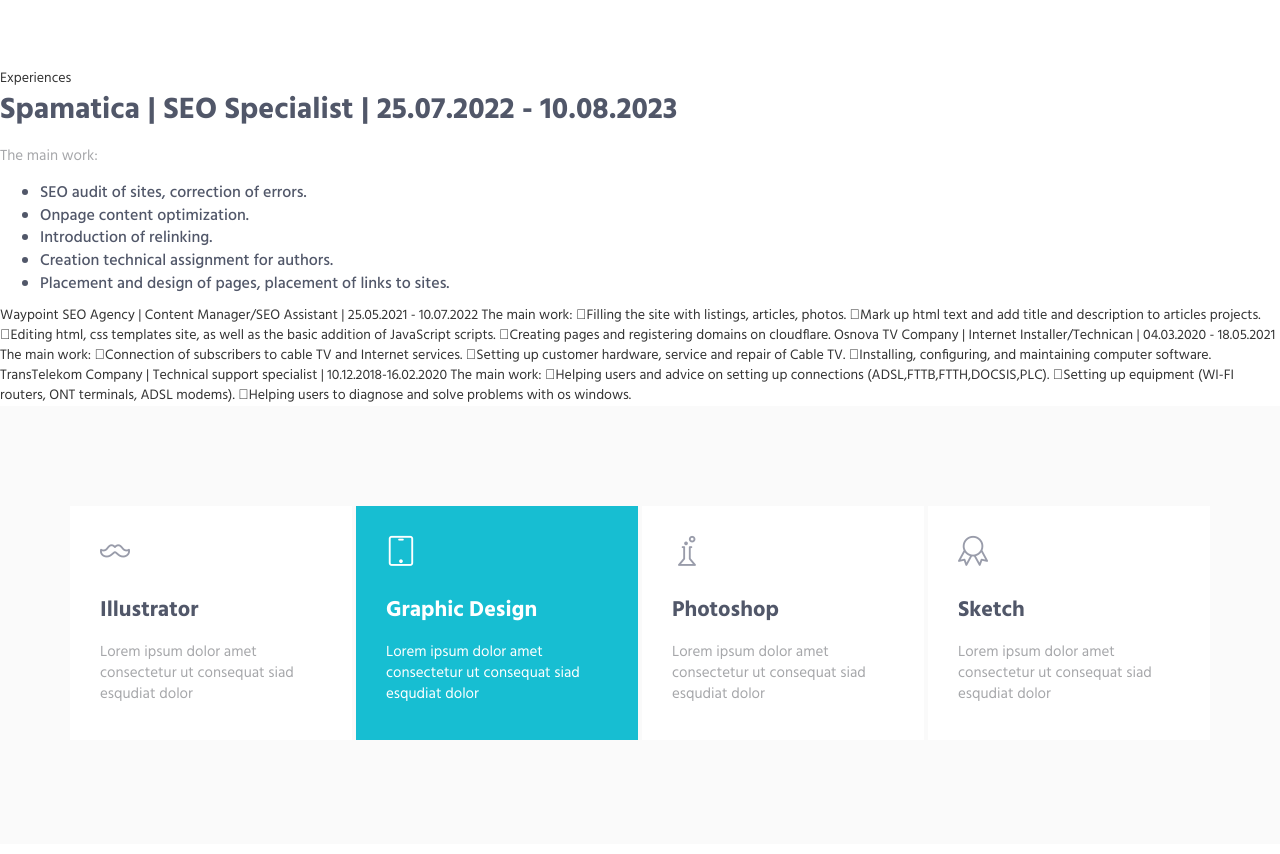
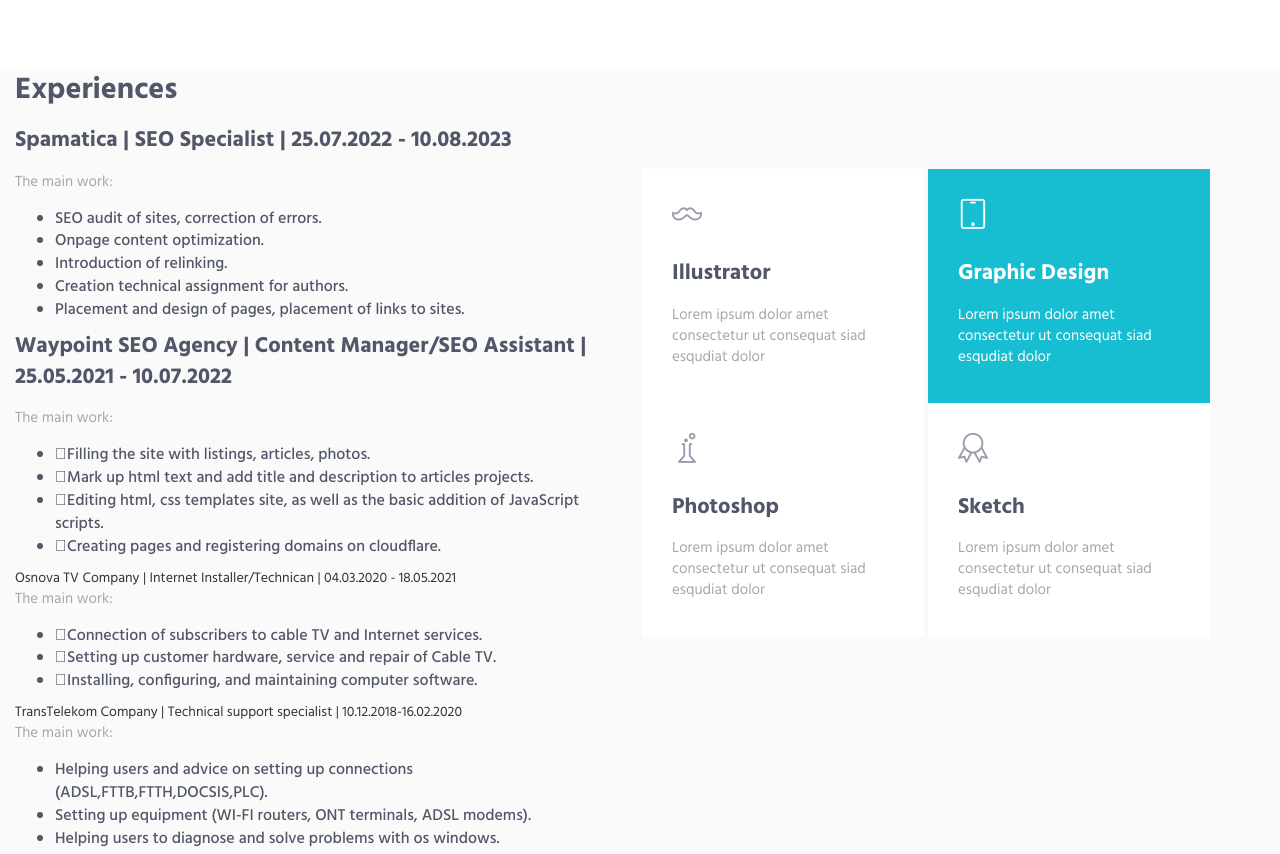
Before and after one commit to OlehCoach/CV, a plain HTML site: page index.html in a window 1280 px wide. Shown: the part 1280-2134 px from the top of the page. Drawn offline with Linux system fonts and the light colour scheme.

Commit message:
Update index.html
Signed-off-by: Oleh Korovai <108066460+OlehCoach@users.noreply.github.com>

```diff
--- a/index.html
+++ b/index.html
@@ -143,9 +143,9 @@
             </div>
         </div>
         <!-- End About -->
-        Experiences
-
-        <H2>Spamatica  |  SEO Specialist  | 25.07.2022 - 10.08.2023</H2>
+        <div class="col-sm-6">
+                        <h2>Experiences</h2>
+<H3>Spamatica  |  SEO Specialist  | 25.07.2022 - 10.08.2023</H3>
 <p>The main work: </p>
 <ul><li>SEO audit of sites, correction of errors.</li>
 <li>Onpage content optimization.</li>
@@ -153,24 +153,25 @@
 <li>Creation technical assignment for authors.</li>
 <li>Placement and design of pages, placement of links to sites.</li></ul>
 
-Waypoint SEO Agency  |  Content Manager/SEO Assistant  | 25.05.2021 - 10.07.2022
-The main work:
-Filling the site with listings, articles, photos.
-Mark up html text and add title and description to articles projects.
-Editing html, css templates site, as well as the basic addition of JavaScript scripts.
-Creating pages and registering domains on cloudflare.
+<h3>Waypoint SEO Agency  |  Content Manager/SEO Assistant  | 25.05.2021 - 10.07.2022</h3>
+<p>The main work: </p>
+<ul><li>Filling the site with listings, articles, photos. </li>
+<li>Mark up html text and add title and description to articles projects. </li>
+<li>Editing html, css templates site, as well as the basic addition of JavaScript scripts. </li>
+<li>Creating pages and registering domains on cloudflare.</li></ul>
 
 Osnova TV Company  |  Internet Installer/Technican  | 04.03.2020 - 18.05.2021
-The main work:
-Connection of subscribers to cable TV and Internet services.
-Setting up customer hardware, service and repair of Cable TV.
-Installing, configuring, and maintaining computer software.
+<p>The main work:</p>
+<ul><li>Connection of subscribers to cable TV and Internet services.</li>
+<li>Setting up customer hardware, service and repair of Cable TV.</li>
+<li>Installing, configuring, and maintaining computer software.</li></ul>
 
 TransTelekom Company  |  Technical support specialist  | 10.12.2018-16.02.2020
-The main work:
-Helping users and advice on setting up connections (ADSL,FTTB,FTTH,DOCSIS,PLC).
-Setting up equipment (WI-FI routers, ONT terminals, ADSL modems).
-Helping users to diagnose and solve problems with os windows.
+<p>The main work:</p>
+<ul><li>Helping users and advice on setting up connections (ADSL,FTTB,FTTH,DOCSIS,PLC). </li>
+<li>Setting up equipment (WI-FI routers, ONT terminals, ADSL modems).</li>
+<li>Helping users to diagnose and solve problems with os windows.</li></ul>
+                    </div>
 
         <!-- Experience -->
         <div id="experience">
```
